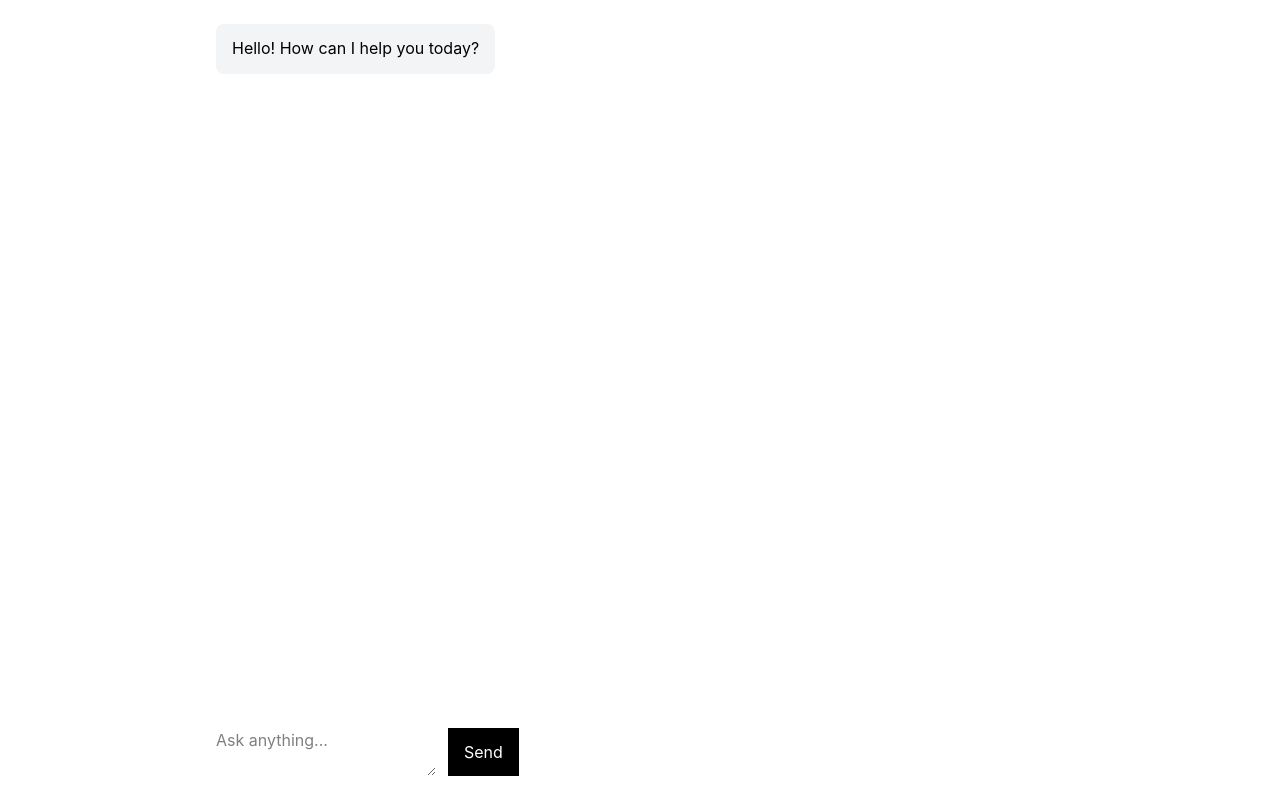
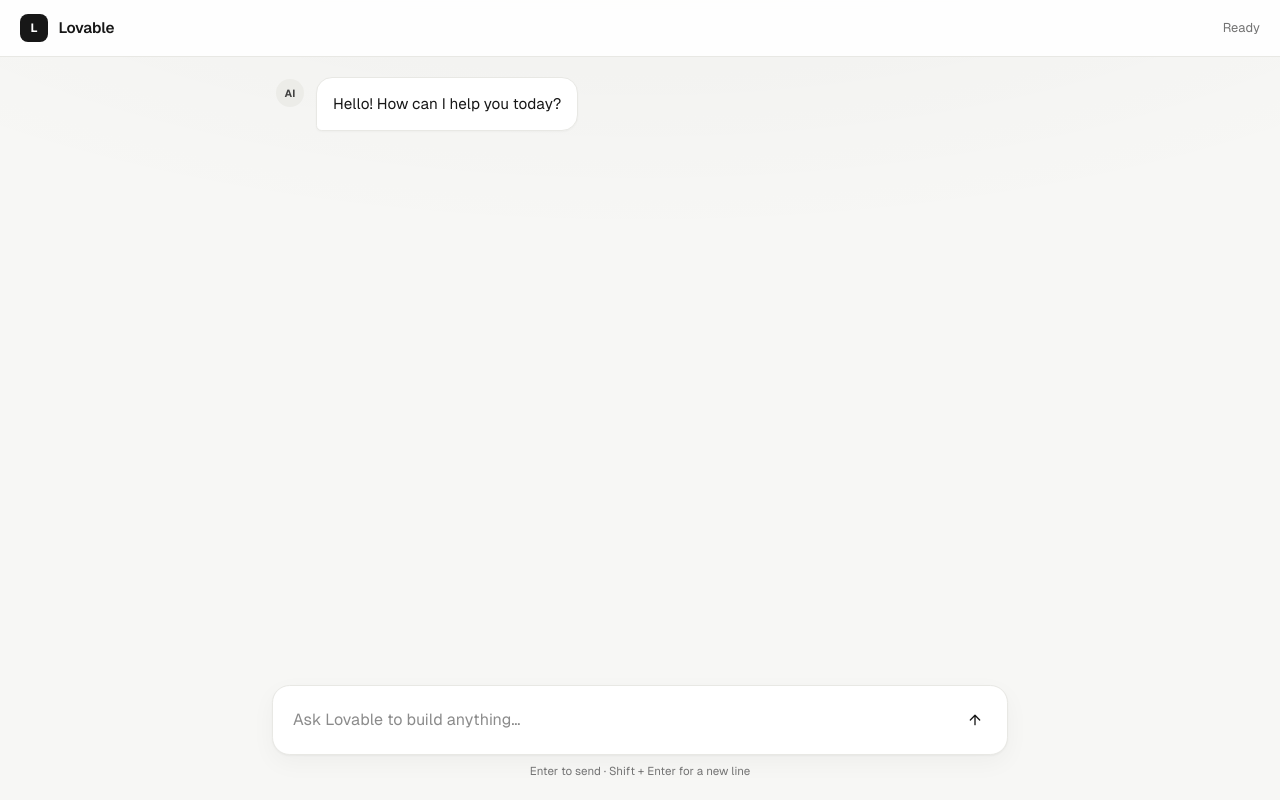
Before and after one commit to shrinjoy979/lovable-clone, a Next.js app in the folder apps/web/: page / in a window 1280 px wide. Built offline with nearby package versions, Linux system fonts and the light colour scheme.

Commit message:
improve: enhance UI

```diff
--- a/apps/web/app/globals.css
+++ b/apps/web/app/globals.css
@@ -1,4 +1,267 @@
 @import "tailwindcss";
+
+:root {
+  --bg: #f7f7f5;
+  --bg-elevated: #ffffff;
+  --fg: #171717;
+  --fg-muted: #737373;
+  --border: #e8e8e4;
+  --accent: #171717;
+  --assistant-bg: #ffffff;
+  --user-bg: #171717;
+  --user-fg: #ffffff;
+  --ring: rgba(23, 23, 23, 0.12);
+  --shadow: 0 1px 2px rgba(0, 0, 0, 0.04), 0 8px 24px rgba(0, 0, 0, 0.04);
+}
+
+* {
+  box-sizing: border-box;
+}
+
+html,
+body {
+  height: 100%;
+}
+
+body {
+  margin: 0;
+  color: var(--fg);
+  background: var(--bg);
+  font-family: var(--font-geist-sans), ui-sans-serif, system-ui, sans-serif;
+  -webkit-font-smoothing: antialiased;
+}
+
+.chat-shell {
+  display: flex;
+  flex-direction: column;
+  height: 100dvh;
+  background:
+    radial-gradient(ellipse 80% 50% at 50% -20%, rgba(0, 0, 0, 0.04), transparent),
+    var(--bg);
+}
+
+.chat-header {
+  display: flex;
+  align-items: center;
+  justify-content: space-between;
+  gap: 1rem;
+  padding: 0.875rem 1.25rem;
+  border-bottom: 1px solid var(--border);
+  background: color-mix(in srgb, var(--bg-elevated) 88%, transparent);
+  backdrop-filter: blur(10px);
+}
+
+.chat-brand {
+  display: flex;
+  align-items: center;
+  gap: 0.65rem;
+  font-size: 0.95rem;
+  font-weight: 600;
+  letter-spacing: -0.02em;
+}
+
+.chat-brand-mark {
+  display: grid;
+  place-items: center;
+  width: 1.75rem;
+  height: 1.75rem;
+  border-radius: 0.5rem;
+  background: var(--accent);
+  color: white;
+  font-size: 0.75rem;
+  font-weight: 700;
+}
+
+.chat-header-meta {
+  font-size: 0.8rem;
+  color: var(--fg-muted);
+}
+
+.chat-main {
+  display: flex;
+  flex: 1;
+  flex-direction: column;
+  width: 100%;
+  max-width: 48rem;
+  margin: 0 auto;
+  min-height: 0;
+  padding: 0 1rem 1rem;
+}
+
+.chat-messages {
+  flex: 1;
+  overflow-y: auto;
+  padding: 1.25rem 0.25rem 1.5rem;
+  scroll-behavior: smooth;
+}
+
+.chat-messages::-webkit-scrollbar {
+  width: 8px;
+}
+
+.chat-messages::-webkit-scrollbar-thumb {
+  background: rgba(0, 0, 0, 0.12);
+  border-radius: 999px;
+}
+
+.chat-composer {
+  position: sticky;
+  bottom: 0;
+  padding-bottom: 0.25rem;
+}
+
+.chat-composer-box {
+  display: flex;
+  align-items: flex-end;
+  gap: 0.75rem;
+  padding: 0.75rem;
+  border: 1px solid var(--border);
+  border-radius: 1.1rem;
+  background: var(--bg-elevated);
+  box-shadow: var(--shadow);
+}
+
+.chat-composer-box:focus-within {
+  border-color: #cfcfc9;
+  box-shadow: var(--shadow), 0 0 0 3px var(--ring);
+}
+
+.chat-composer-hint {
+  margin: 0.5rem 0.25rem 0;
+  font-size: 0.72rem;
+  color: var(--fg-muted);
+  text-align: center;
+}
+
+.message-row {
+  display: flex;
+  margin-bottom: 1.25rem;
+  animation: message-in 220ms ease-out;
+}
+
+.message-row.is-user {
+  justify-content: flex-end;
+}
+
+.message-row.is-assistant {
+  justify-content: flex-start;
+}
+
+.message-stack {
+  display: flex;
+  max-width: min(80%, 40rem);
+  gap: 0.75rem;
+  align-items: flex-start;
+}
+
+.message-avatar {
+  display: grid;
+  place-items: center;
+  flex-shrink: 0;
+  width: 1.75rem;
+  height: 1.75rem;
+  margin-top: 0.15rem;
+  border-radius: 999px;
+  font-size: 0.65rem;
+  font-weight: 700;
+  letter-spacing: 0.02em;
+}
+
+.message-avatar.assistant {
+  background: #ecece8;
+  color: #404040;
+}
+
+.message-avatar.user {
+  background: var(--user-bg);
+  color: var(--user-fg);
+}
+
+.message-bubble {
+  min-width: 0;
+  border-radius: 1rem;
+  padding: 0.85rem 1rem;
+  line-height: 1.55;
+  font-size: 0.95rem;
+}
+
+.message-bubble.user {
+  background: var(--user-bg);
+  color: var(--user-fg);
+  border-bottom-right-radius: 0.35rem;
+  white-space: pre-wrap;
+}
+
+.message-bubble.assistant {
+  background: var(--assistant-bg);
+  color: var(--fg);
+  border: 1px solid var(--border);
+  border-bottom-left-radius: 0.35rem;
+  box-shadow: 0 1px 2px rgba(0, 0, 0, 0.03);
+}
+
+.typing-dots {
+  display: inline-flex;
+  align-items: center;
+  gap: 0.3rem;
+  padding: 0.2rem 0;
+}
+
+.typing-dots span {
+  width: 0.35rem;
+  height: 0.35rem;
+  border-radius: 999px;
+  background: #a3a3a3;
+  animation: typing-bounce 1s infinite ease-in-out;
+}
+
+.typing-dots span:nth-child(2) {
+  animation-delay: 0.15s;
+}
+
+.typing-dots span:nth-child(3) {
+  animation-delay: 0.3s;
+}
+
+.streaming-caret {
+  display: inline-block;
+  width: 0.45rem;
+  height: 1em;
+  margin-left: 0.1rem;
+  vertical-align: text-bottom;
+  background: currentColor;
+  animation: caret-blink 1s step-end infinite;
+}
+
+@keyframes message-in {
+  from {
+    opacity: 0;
+    transform: translateY(6px);
+  }
+  to {
+    opacity: 1;
+    transform: translateY(0);
+  }
+}
+
+@keyframes typing-bounce {
+  0%,
+  80%,
+  100% {
+    opacity: 0.35;
+    transform: translateY(0);
+  }
+  40% {
+    opacity: 1;
+    transform: translateY(-2px);
+  }
+}
+
+@keyframes caret-blink {
+  50% {
+    opacity: 0;
+  }
+}
 
 .markdown {
   line-height: 1.6;
@@ -36,11 +299,11 @@
 }
 
 .markdown code {
-  font-family: ui-monospace, SFMono-Regular, Menlo, monospace;
-  font-size: 0.9em;
-  background: rgba(0, 0, 0, 0.06);
+  font-family: var(--font-geist-mono), ui-monospace, SFMono-Regular, Menlo, monospace;
+  font-size: 0.88em;
+  background: rgba(0, 0, 0, 0.05);
   padding: 0.1em 0.35em;
-  border-radius: 0.25rem;
+  border-radius: 0.3rem;
 }
 
 .markdown pre {
@@ -60,9 +323,10 @@
 .code-block {
   margin: 0.75em 0;
   overflow: hidden;
-  border-radius: 0.5rem;
-  background: #111;
+  border-radius: 0.65rem;
+  background: #141414;
   color: #f5f5f5;
+  border: 1px solid rgba(255, 255, 255, 0.06);
 }
 
 .code-block-header {
@@ -70,15 +334,16 @@
   align-items: center;
   justify-content: space-between;
   gap: 0.75rem;
-  padding: 0.4rem 0.75rem;
+  padding: 0.45rem 0.75rem;
   border-bottom: 1px solid rgba(255, 255, 255, 0.08);
   background: rgba(255, 255, 255, 0.04);
 }
 
 .code-block-lang {
-  font-size: 0.75rem;
+  font-size: 0.72rem;
   text-transform: lowercase;
   color: #a3a3a3;
+  font-family: var(--font-geist-mono), ui-monospace, monospace;
 }
 
 .code-block-copy {
@@ -88,10 +353,11 @@
   border: none;
   background: transparent;
   color: #d4d4d4;
-  font-size: 0.75rem;
+  font-size: 0.72rem;
   cursor: pointer;
-  padding: 0.2rem 0.4rem;
-  border-radius: 0.25rem;
+  padding: 0.25rem 0.45rem;
+  border-radius: 0.35rem;
+  transition: background 120ms ease, color 120ms ease;
 }
 
 .code-block-copy:hover {
@@ -99,13 +365,13 @@
   color: #fff;
 }
 
-
 .markdown h1,
 .markdown h2,
 .markdown h3 {
   font-weight: 600;
-  margin: 0.75em 0 0.35em;
+  margin: 0.85em 0 0.35em;
   line-height: 1.3;
+  letter-spacing: -0.02em;
 }
 
 .markdown h1 {
@@ -123,11 +389,12 @@
 .markdown a {
   color: #2563eb;
   text-decoration: underline;
+  text-underline-offset: 2px;
 }
 
 .markdown blockquote {
   margin: 0.5em 0;
   padding-left: 0.75rem;
-  border-left: 3px solid #d1d5db;
-  color: #4b5563;
+  border-left: 3px solid #d4d4d4;
+  color: #525252;
 }
--- a/apps/web/app/layout.tsx
+++ b/apps/web/app/layout.tsx
@@ -6,14 +6,15 @@ const geistSans = localFont({
   src: "./fonts/GeistVF.woff",
   variable: "--font-geist-sans",
 });
+
 const geistMono = localFont({
   src: "./fonts/GeistMonoVF.woff",
   variable: "--font-geist-mono",
 });
 
 export const metadata: Metadata = {
-  title: "Create Next App",
-  description: "Generated by create next app",
+  title: "Lovable",
+  description: "Build apps by chatting with AI",
 };
 
 export default function RootLayout({
@@ -23,7 +24,9 @@ export default function RootLayout({
 }>) {
   return (
     <html lang="en">
-      <body className={`${geistSans.variable} ${geistMono.variable}`}>
+      <body
+        className={`${geistSans.variable} ${geistMono.variable} antialiased`}
+      >
         {children}
       </body>
     </html>
--- a/apps/web/components/chat/ChatInput.tsx
+++ b/apps/web/components/chat/ChatInput.tsx
@@ -1,6 +1,12 @@
 "use client";
 
-import { useState } from "react";
+import {
+  useEffect,
+  useRef,
+  useState,
+  type KeyboardEvent,
+} from "react";
+import { ArrowUp, Square } from "lucide-react";
 import { Button, Textarea } from "@repo/ui";
 
 interface ChatInputProps {
@@ -15,29 +21,58 @@ export default function ChatInput({
   isLoading,
 }: ChatInputProps) {
   const [message, setMessage] = useState("");
+  const textareaRef = useRef<HTMLTextAreaElement>(null);
+
+  useEffect(() => {
+    const el = textareaRef.current;
+    if (!el) return;
+
+    el.style.height = "auto";
+    el.style.height = `${Math.min(el.scrollHeight, 180)}px`;
+  }, [message]);
 
   function handleSend() {
-    if (!message.trim()) return;
-    onSend(message);
+    if (!message.trim() || isLoading) return;
+    onSend(message.trim());
     setMessage("");
   }
 
+  function handleKeyDown(event: KeyboardEvent<HTMLTextAreaElement>) {
+    if (event.key === "Enter" && !event.shiftKey) {
+      event.preventDefault();
+      handleSend();
+    }
+  }
+
   return (
-    <div className="flex gap-3">
+    <>
+      <div className="chat-composer-box">
         <Textarea
+          ref={textareaRef}
           value={message}
           disabled={isLoading}
-        onChange={(e) =>
-          setMessage(e.target.value)
-        }
-        placeholder="Ask anything..."
+          onChange={(e) => setMessage(e.target.value)}
+          onKeyDown={handleKeyDown}
+          placeholder="Ask Lovable to build anything…"
+          rows={1}
+          className="min-h-[44px] max-h-[180px] flex-1 resize-none border-0 bg-transparent px-2 py-2.5 shadow-none outline-none focus:ring-0"
         />
 
         <Button
+          type="button"
+          size="sm"
           onClick={isLoading ? onStop : handleSend}
+          disabled={!isLoading && !message.trim()}
+          aria-label={isLoading ? "Stop generating" : "Send message"}
+          className="mb-0.5 inline-flex h-10 w-10 shrink-0 items-center justify-center rounded-full p-0"
         >
-        {isLoading ? "Stop" : "Send"}
+          {isLoading ? <Square size={14} fill="currentColor" /> : <ArrowUp size={16} />}
         </Button>
       </div>
+
+      <p className="chat-composer-hint">
+        Enter to send · Shift + Enter for a new line
+      </p>
+    </>
   );
 }
--- a/apps/web/components/chat/ChatMessage.tsx
+++ b/apps/web/components/chat/ChatMessage.tsx
@@ -4,22 +4,34 @@ import CodeBlock from "./CodeBlock";
 
 interface ChatMessageProps {
   message: Message;
+  isStreaming?: boolean;
 }
 
-export default function ChatMessage({ message }: ChatMessageProps) {
+export default function ChatMessage({
+  message,
+  isStreaming = false,
+}: ChatMessageProps) {
   const isUser = message.role === "user";
+  const showTyping = isStreaming && !message.content.trim();
 
   return (
-    <div
-      className={`mb-4 flex ${isUser ? "justify-end" : "justify-start"}`}
-    >
-      <div
-        className={`max-w-[80%] rounded-lg px-4 py-3 ${
-          isUser ? "bg-black text-white" : "bg-gray-100 text-black"
-        }`}
-      >
+    <div className={`message-row ${isUser ? "is-user" : "is-assistant"}`}>
+      <div className="message-stack">
+        {!isUser && (
+          <div className="message-avatar assistant" aria-hidden>
+            AI
+          </div>
+        )}
+
+        <div className={`message-bubble ${isUser ? "user" : "assistant"}`}>
           {isUser ? (
             message.content
+          ) : showTyping ? (
+            <div className="typing-dots" aria-label="Assistant is typing">
+              <span />
+              <span />
+              <span />
+            </div>
           ) : (
             <div className="markdown">
               <ReactMarkdown
@@ -29,6 +41,14 @@ export default function ChatMessage({ message }: ChatMessageProps) {
               >
                 {message.content}
               </ReactMarkdown>
+              {isStreaming ? <span className="streaming-caret" /> : null}
+            </div>
+          )}
+        </div>
+
+        {isUser && (
+          <div className="message-avatar user" aria-hidden>
+            You
           </div>
         )}
       </div>
--- a/apps/web/components/chat/ChatMessages.tsx
+++ b/apps/web/components/chat/ChatMessages.tsx
@@ -4,22 +4,31 @@ import { useAutoScroll } from "../../hooks/useAutoScroll";
 
 interface ChatMessagesProps {
   messages: Message[];
+  isLoading?: boolean;
 }
 
 export default function ChatMessages({
   messages,
+  isLoading = false,
 }: ChatMessagesProps) {
   const bottomRef = useAutoScroll(messages);
 
   return (
     <>
-      <div className="flex flex-col gap-2">
-        {messages.map((message, index) => (
-          <ChatMessage
-            key={index}
-            message={message}
-          />
-        ))}
+      <div className="flex flex-col">
+        {messages.map((message, index) => {
+          const isLast = index === messages.length - 1;
+          const isStreaming =
+            isLoading && isLast && message.role === "assistant";
+
+          return (
+            <ChatMessage
+              key={index}
+              message={message}
+              isStreaming={isStreaming}
+            />
+          );
+        })}
       </div>
 
       <div ref={bottomRef} />
--- a/apps/web/components/chat/ChatWindow.tsx
+++ b/apps/web/components/chat/ChatWindow.tsx
@@ -2,19 +2,29 @@
 
 import ChatInput from "./ChatInput";
 import ChatMessages from "./ChatMessages";
-
 import { useChat } from "../../hooks/useChat";
 
 export default function ChatWindow() {
   const { messages, sendMessage, stopGeneration, isLoading } = useChat();
 
   return (
-    <div className="mx-auto flex h-screen max-w-4xl flex-col p-6">
-      <div className="flex-1 overflow-y-auto">
-        <ChatMessages messages={messages} />
+    <div className="chat-shell">
+      <header className="chat-header">
+        <div className="chat-brand">
+          <span className="chat-brand-mark">L</span>
+          <span>Lovable</span>
+        </div>
+        <div className="chat-header-meta">
+          {isLoading ? "Generating…" : "Ready"}
+        </div>
+      </header>
+
+      <div className="chat-main">
+        <div className="chat-messages">
+          <ChatMessages messages={messages} isLoading={isLoading} />
         </div>
 
-      <div className="mt-4">
+        <div className="chat-composer">
           <ChatInput
             onSend={sendMessage}
             onStop={stopGeneration}
@@ -22,5 +32,6 @@ export default function ChatWindow() {
           />
         </div>
       </div>
+    </div>
   );
 }
--- a/packages/ui/src/components/Textarea.tsx
+++ b/packages/ui/src/components/Textarea.tsx
@@ -1,15 +1,14 @@
-import type { TextareaHTMLAttributes } from "react";
+import type { Ref, TextareaHTMLAttributes } from "react";
 import { cn } from "../lib/cn";
 
-interface TextareaProps
-  extends TextareaHTMLAttributes<HTMLTextAreaElement> {}
+interface TextareaProps extends TextareaHTMLAttributes<HTMLTextAreaElement> {
+  ref?: Ref<HTMLTextAreaElement>;
+}
 
-export function Textarea({
-  className,
-  ...props
-}: TextareaProps) {
+export function Textarea({ className, ref, ...props }: TextareaProps) {
   return (
     <textarea
+      ref={ref}
       className={cn(
         "min-h-[120px] w-full resize-none rounded-md border border-neutral-300 px-3 py-2 outline-none",
         "focus:ring-2 focus:ring-black",
```
Lines whose indentation alone changed are shown as unchanged.
